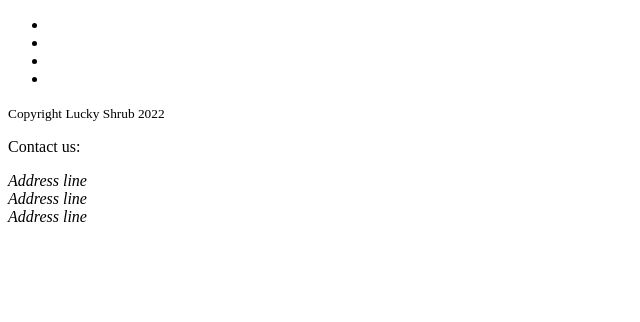
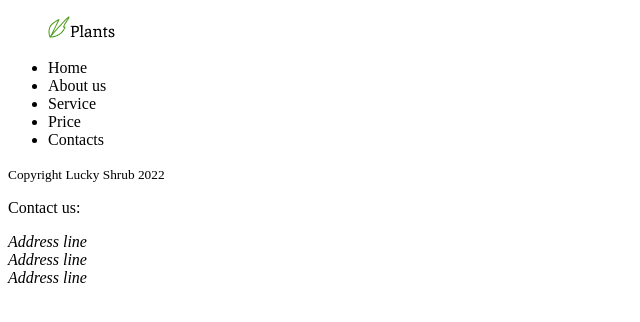
Before and after one commit to LenaKayDesign/rsschool-cv, a plain HTML site: page plants/index.html in a window 1280 px wide. Shown: the whole page, without its empty margins (0-640 px from the left). Drawn offline with Linux system fonts and the light colour scheme.

Commit message:
init: start plants task

```diff
--- a/plants/index.html
+++ b/plants/index.html
@@ -15,12 +15,14 @@
     </head>
     <body>
         <header>
+            <figure><img src="Assets/logo.png" alt="Plants Logo"></figure>
             <nav>
                 <ul>
-                    <li></li>
-                    <li></li>
-                    <li></li>
-                    <li></li>
+                    <li>Home</li>
+                    <li>About us</li>
+                    <li>Service</li>
+                    <li>Price</li>
+                    <li>Contacts</li>
                 </ul>
             </nav>
         </header>
```
Also changed, not shown: plants/Assets/logo.png (added).
